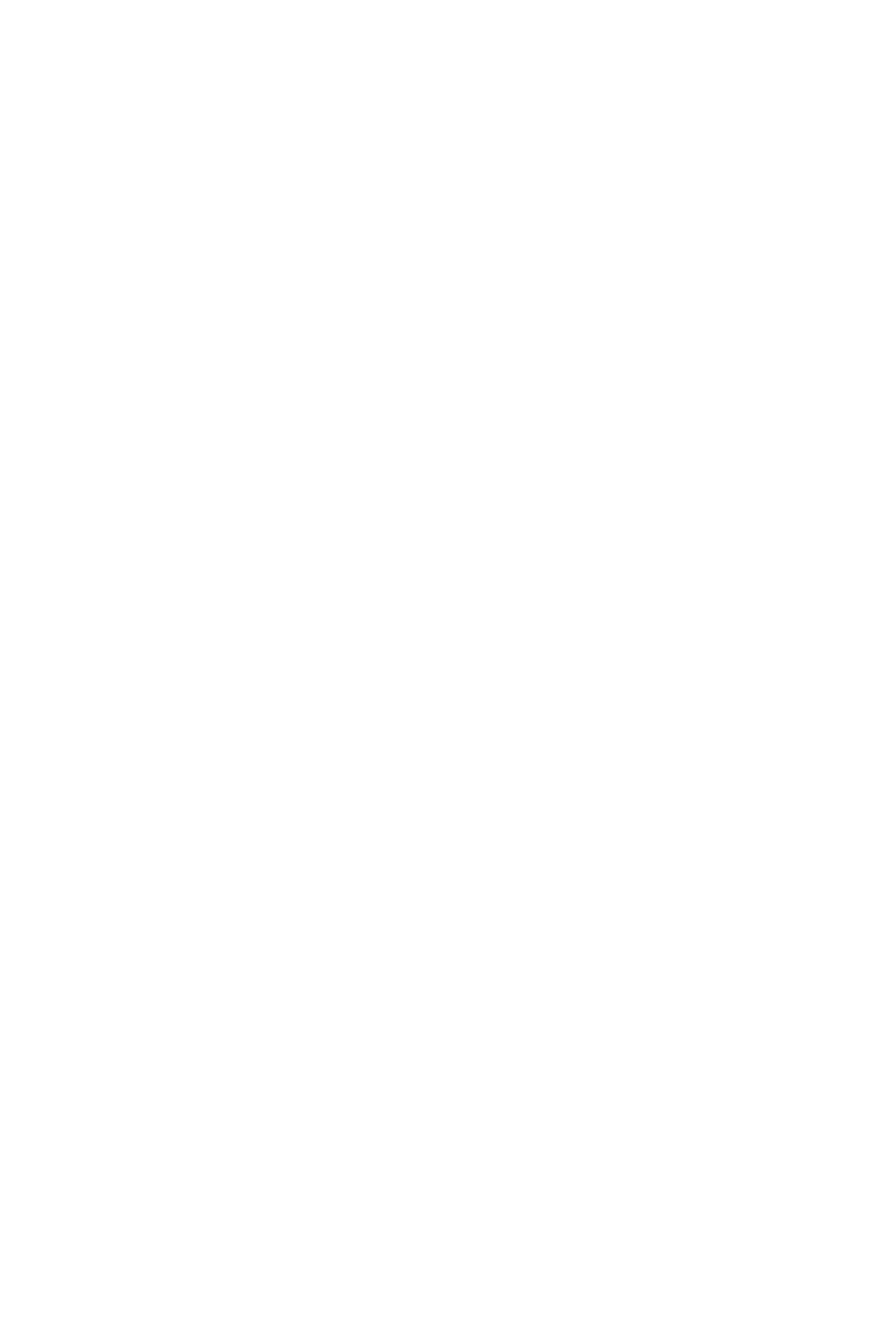
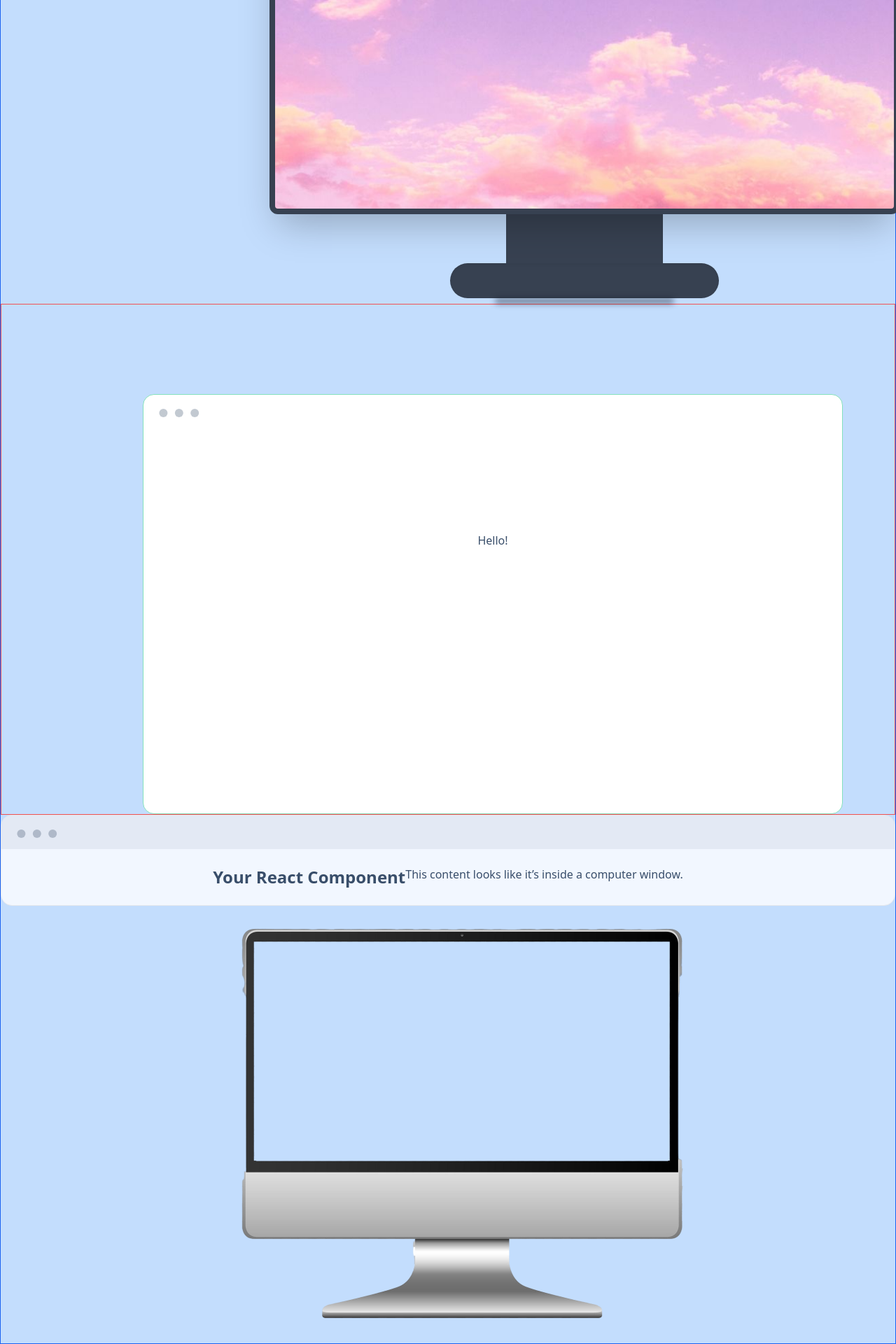
Before and after one commit to unix2dossss/Bearlingo, a React (Vite) app in the folder frontend/: page /Journal in a window 1280 px wide. Shown: the part 363-2283 px from the top of the page at 70% size. Before the commit the page ends 800 px from the top, so only its background shows below. Built offline with nearby package versions, Linux system fonts and the light colour scheme; no server answers.

Commit message:
Added options for the monitor and used classes bg-cover which stretches the whole image to cover the whole div and bg-no-repeat to prevent the image from repeating

```diff
--- a/frontend/src/pages/Journal.jsx
+++ b/frontend/src/pages/Journal.jsx
@@ -1,13 +1,61 @@
 import React from 'react';
 import Navbar from '../components/TopNavbar';
+import ComputerFrame from '../assets/computer-screen.png';
+import ComputerBackground from '../assets/pastel.jpg';
 
 const Journal = () => {
     return (
         <>
             <Navbar />
-            <div>
-                Journal component
-            </div>
+            <div className="bg-blue-200 min-h-screen  border border-blue-600">
+
+                <div className="mx-auto w-fit mt-20 ml-96">
+                    {/* Monitor */}
+                    <div className="w-[900px] h-[500px] bg-gray-900 border-8 border-gray-700 rounded-xl shadow-2xl relative bg-cover bg-center bg-no-repeat"
+                        style={{ backgroundImage: `url(${ComputerBackground})` }}>
+
+                    </div>
+
+
+                    {/*<div className="w-16 h-10 bg-gray-700 mx-auto rounded-b-full"></div>*/}
+                    <div className="w-56 h-[70px] bg-gray-700 mx-auto"></div>
+
+
+                    {/* Base */}
+                    <div className="w-96 h-[50px] bg-gray-700 mx-auto rounded-full shadow-inner"></div>
+
+                    {/* Extra Shadow for Depth */}
+                    <div className="w-64 h-2 bg-gray-900 mx-auto rounded-full blur-sm opacity-50"></div>
+                </div >
+                <div className="flex justify-center border border-red-500">
+                    <div className="mockup-window bg-base-100 border w-[1000px] h-[600px] border-green-300 ml-32 mt-32"> {/*} border-base-300 */}
+                        <div className="grid place-content-center h-80">Hello!</div>
+                    </div>
+                </div>
+
+
+
+                <div className="mockup-window border bg-base-300">
+                    <div className="flex justify-center bg-base-200 p-6">
+                        <h1 className="text-2xl font-bold">Your React Component</h1>
+                        <p>This content looks like it’s inside a computer window.</p>
+                    </div>
+                </div>
+
+                <div className="relative w-[1000px] mx-auto">
+                    {/* Laptop Frame Image */}
+                    <img
+                        src={ComputerFrame}
+                        alt="Computer Frame"
+                        className="w-full h-auto"
+                    />
+                </div>
+
+            </div >
+
+
+
+
         </>
     )
 }
```
Also changed, not shown: frontend/src/assets/computer-screen.png (added), frontend/src/assets/pastel.jpg (added).
